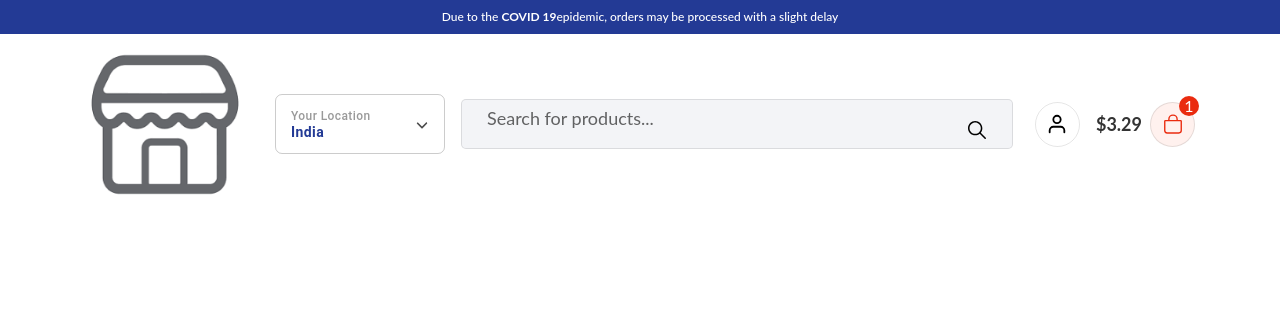
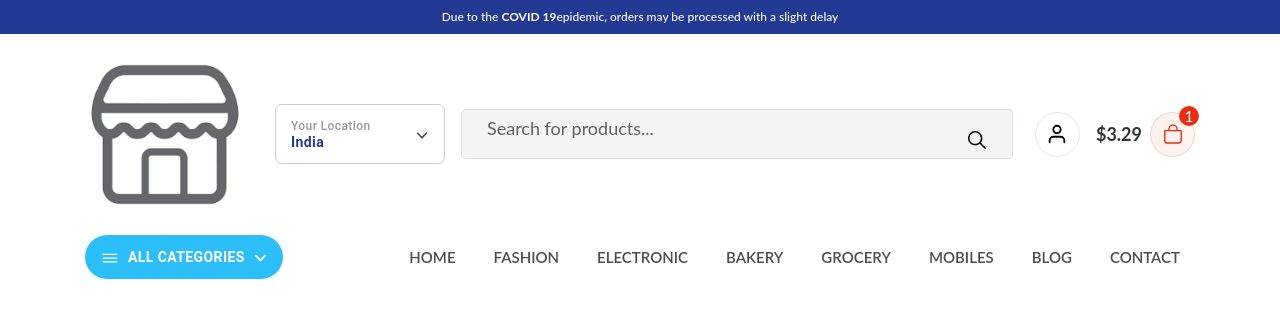
Before and after one commit to peligro99/ecommerce_v1, a React (Create React App) app: page / in a window 1280 px wide. Shown: the top 318 px of the page. Built offline with nearby package versions, Linux system fonts and the light colour scheme.

Commit message:
menu todas las categorias

```diff
--- a/src/App.css
+++ b/src/App.css
@@ -5,6 +5,12 @@
 }
 
 .bg-blue{background: #233a95;}
+
+@media (min-width: 1300px){
+.container, .container-lg, .container-md, .container-sm, .container-xl{
+    max-width: 1200px;
+}
+}
 
 .headerWrapper .top-strip{padding: 8px 0px;}
 .headerWrapper .top-strip p {
@@ -15,7 +21,7 @@
 .headerWrapper .header{
   width: 100%;
   height: auto;
-  padding:15px 0px;
+  padding:25px 0px;
 }
 .logoWrapper img{ width: 100%;}
 
@@ -40,3 +46,16 @@
 .cartTab button{background: #fff1ee !important;}
 .cartTab button svg{color: #ea2b0f !important;}
 .cartTab .count{position: absolute; top: -6px; right: -4px; background: #ea2b0f; border-radius: 50%; color: #fff; width: 20px; height: 20px;}
+
+nav .allCatTab{background: #2bbef9; padding: 10px 15px !important; border-radius: 30px !important;}
+nav .allCatTab *{color: #fff;}
+nav .allCatTab:hover{background: #2bbef9;}
+nav .allCatTab .text{font-weight: 600;}
+
+nav .allCatTab .icon1 svg{font-size: 20px !important;}
+nav .allCatTab .icon2 svg{font-size: 15px !important;}
+nav .navPart2 ul{margin-bottom: 0px;}
+
+nav .navPart2 ul li a{font-size: 15px; font-weight: 600; text-decoration: none; color: rgba(0,0,0,0.7); text-transform:uppercase; display: flex; align-items: center; padding: 8px 15px; transition: all 0.2s ease-in-out; border-radius: 25px;}
+nav .navPart2 ul li a svg{font-size: 20px;}
+nav .navPart2 ul li a:hover{background: #f0faff; color: #2bbef9;}
--- /dev/null
+++ b/src/Components/Header/Navigation/index.js
@@ -0,0 +1,36 @@
+import { Button } from '@mui/material';
+import { IoIosMenu } from "react-icons/io";
+import { FaAngleDown } from "react-icons/fa6";
+import { Link } from 'react-router-dom';
+import { CiHome } from "react-icons/ci";
+const Navigation = () =>{
+    return(
+        <nav>
+                <div className='container'>
+                    <div className='row'>
+                        <div className='col-sm-3 navPart1'>
+                            <Button className='allCatTab align-items-center'>
+                                <span className='icon1 mr-2'><IoIosMenu/></span>
+                                <span class="text">ALL CATEGORIES</span>
+                                <span className='icon2 ml-2'><FaAngleDown/></span>
+                            </Button>
+                        </div>
+                        <div className='col-sm-9 navPart2 d-flex align-items-center'>
+                            <ul className='list list-inline ml-auto'>
+                                <li className='list-inline-item'><Link to="/">Home</Link></li>
+                                <li className='list-inline-item'><Link to="/">Fashion</Link></li>
+                                <li className='list-inline-item'><Link to="/">Electronic</Link></li>
+                                <li className='list-inline-item'><Link to="/">Bakery</Link></li>
+                                <li className='list-inline-item'><Link to="/">Grocery</Link></li>
+                                <li className='list-inline-item'><Link to="/">Mobiles</Link></li>
+                                <li className='list-inline-item'><Link to="/">Blog</Link></li>
+                                <li className='list-inline-item'><Link to="/">Contact</Link></li>
+                            </ul>
+                        </div>
+                    </div>
+                </div>
+            </nav>
+    )
+}
+
+export default Navigation;
--- /dev/null
+++ b/src/Components/Header/SearchBox/index.js
@@ -0,0 +1,13 @@
+import { Button } from '@mui/material';
+import { IoIosSearch } from "react-icons/io";
+
+const SearchBox=()=>{
+return(
+    <div className='headerSearch ml-3 mr-3'>
+                                    <input type='text' placeholder='Search for products...'/>
+                                   <Button><IoIosSearch/></Button>
+                            </div>
+)
+}
+
+export default SearchBox;
--- a/src/Components/Header/index.js
+++ b/src/Components/Header/index.js
@@ -4,10 +4,11 @@
 
 import { FaAngleDown } from "react-icons/fa6";
 import CountryDropDown from '../CountryDropDown';
-import { IoIosSearch } from "react-icons/io";
 import { Button } from '@mui/material';
 import { FiUser } from "react-icons/fi";
 import { IoBagOutline } from "react-icons/io5";
+import SearchBox from './SearchBox';
+import Navigation from './Navigation';
 const Header = () => {
     return (
         <>
@@ -29,13 +30,7 @@
 
                         <div className='col-sm-10 d-flex align-items-center part2'>
                             <CountryDropDown/>
-
-                            {/* Header search star here */}
-                            <div className='headerSearch ml-3 mr-3'>
-                                    <input type='text' placeholder='Search for products...'/>
-                                   <Button><IoIosSearch/></Button>
-                            </div>
-                            {/* Header search end here */}
+                            <SearchBox/>
 
                             <div className='part3 d-flex align-items-center ml-auto'>
                                 <Button className='circle mr-3'><FiUser/></Button>
@@ -51,6 +46,10 @@
                     </div>
                 </div>
             </header>
+
+
+            <Navigation/>
+
             </div>
         </>
     )
```
